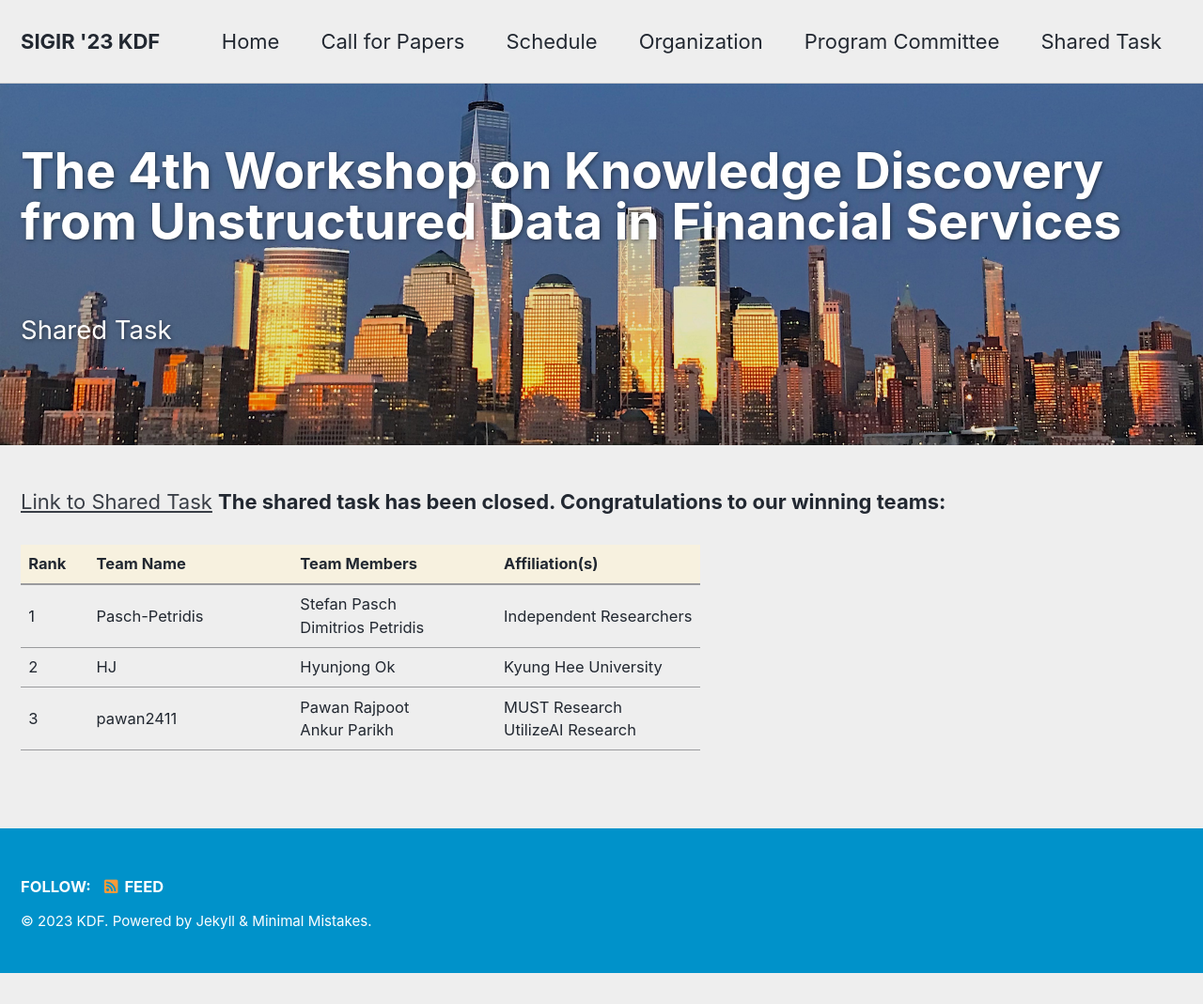
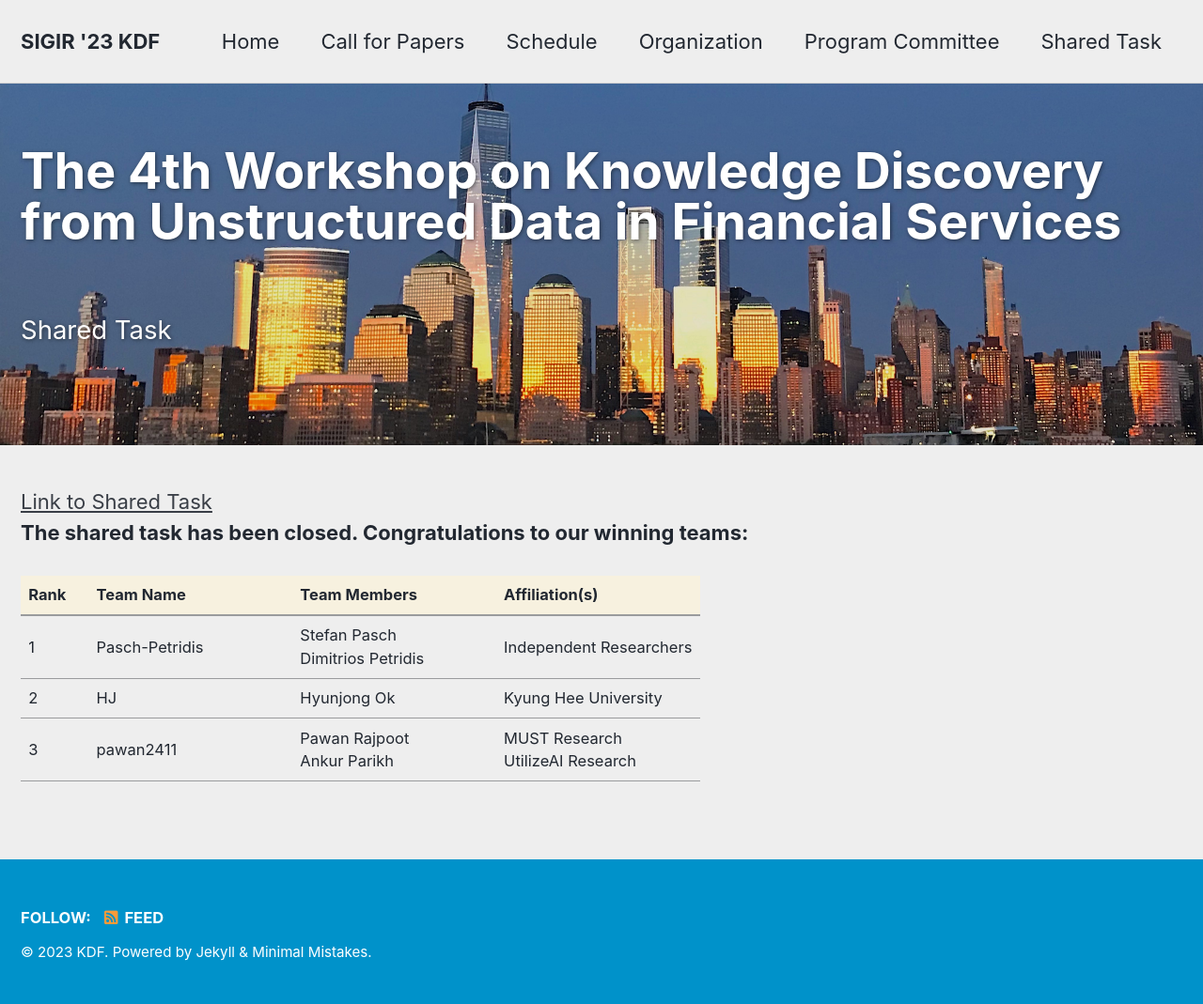
Before and after one commit to kdf-workshop/kdf23, a Jekyll site: the page built from _pages/shared_task.md, in a window 1280 px wide. Shown: the whole page at 94% size. Built offline with Jekyll 4.4.1, drawn with Linux system fonts in a browser that asks for light colours; cached includes are drawn as plain includes; before the commit the page ends 1036 px from its top, so only the background shows below that.

```diff
--- a/_pages/shared_task.md
+++ b/_pages/shared_task.md
@@ -7,7 +7,7 @@ header:
   #caption: 'Photo by <a href="me">me</a> on <a href="me">me</a>'
 excerpt: "<br/>Shared Task<br/>"
 ---
-<a href="https://refind-re.github.io/">Link to Shared Task</a>
+<a href="https://refind-re.github.io/">Link to Shared Task</a><br/>
 **The shared task has been closed. Congratulations to our winning teams:**
 <center>
 <table>
```
